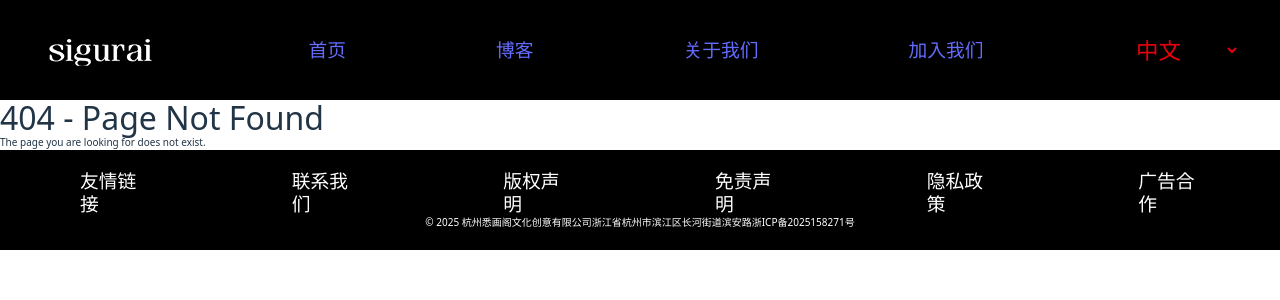
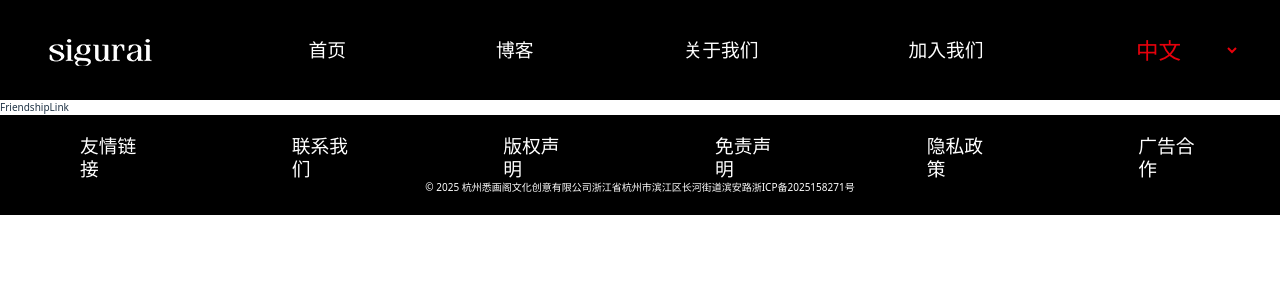
Before and after one commit to fighting53/xihuage-website, a React (Vite) app: page /friendship_link in a window 1280 px wide. Before the commit this address had no page. Shown: the top 300 px of the page. Built offline with nearby package versions, Linux system fonts and the light colour scheme.

Commit message:
重定向到主页

```diff
--- a/package.json
+++ b/package.json
@@ -4,7 +4,7 @@
   "version": "0.0.0",
   "type": "module",
   "scripts": {
-    "dev": "vite",
+    "dev": "vite --open",
     "build": "tsc -b && vite build",
     "lint": "eslint .",
     "preview": "vite preview"
@@ -32,6 +32,7 @@
     "globals": "^15.15.0",
     "typescript": "^5.8.2",
     "typescript-eslint": "^8.24.1",
-    "vite": "^6.2.0"
+    "vite": "^6.2.0",
+    "vite-plugin-pages": "^0.32.5"
   }
 }
--- a/src/components/footer/index.tsx
+++ b/src/components/footer/index.tsx
@@ -1,10 +1,11 @@
+import { Link } from "react-router-dom";
 import { Locale, MenuItem } from "../../types";
 const Footer = ({ locale }: { locale: Locale }) => {
   const transformData = (data: Record<string, string>): MenuItem[] => {
-    return Object.entries(data).map(([, value], index) => ({
+    return Object.entries(data).map(([key, value], index) => ({
       id: index,
       value,
-      url: "/",
+      url: `/${key}`,
     }));
   };
   const menuList = transformData(locale.footer);
@@ -14,7 +15,9 @@ const Footer = ({ locale }: { locale: Locale }) => {
       <div className="flex-none ">
         <ul className="flex items-center justify-center gap-60 px-[40px] text-3xl">
           {menuList.map((item) => (
-            <li key={item.id}>{item.value}</li>
+            <li key={item.id}>
+              <Link to={item.url}>{item.value}</Link>
+            </li>
           ))}
         </ul>
       </div>
--- a/src/declarations.d.ts
+++ b/src/declarations.d.ts
@@ -2,3 +2,8 @@ declare module "*.json" {
   const value: string;
   export default value;
 }
+
+declare module "virtual:generated-pages" {
+  const routes: Array<{ path: string; element: JSX.Element }>;
+  export default routes;
+}
--- /dev/null
+++ b/src/pages/friendship-link/index.tsx
@@ -0,0 +1,4 @@
+const FriendshipLink = () => {
+  return <div>FriendshipLink</div>;
+};
+export default FriendshipLink;
--- a/src/routes/index.tsx
+++ b/src/routes/index.tsx
@@ -1,23 +1,31 @@
-import React from "react";
-import { BrowserRouter as Router, Routes, Route } from "react-router-dom";
-import Home from "@/pages/home";
-import Blog from "@/pages/blog";
-import About from "@/pages/about";
-import Contact from "@/pages/contact";
-import Product from "@/pages/product"; // 动态路由页面
-import NotFound from "@/pages/not-found";
+import React, { lazy, Suspense } from "react";
+import { useRoutes, Navigate } from "react-router-dom";
+
+// 使用 React.lazy 动态导入页面组件
+const Home = lazy(() => import("@/pages/home"));
+const Blog = lazy(() => import("@/pages/blog"));
+const About = lazy(() => import("@/pages/about"));
+const Contact = lazy(() => import("@/pages/contact"));
+const Product = lazy(() => import("@/pages/product"));
+const NotFound = lazy(() => import("@/pages/not-found"));
+const FriendshipLink = lazy(() => import("@/pages/friendship-link"));
+
+// 路由配置数组
+const routes = [
+  { path: "/", element: <Navigate to="/home" replace /> }, // 重定向
+  { path: "/home", element: <Home /> },
+  { path: "/blog", element: <Blog /> },
+  { path: "/about", element: <About /> },
+  { path: "/contact", element: <Contact /> },
+  { path: "/friendship_link", element: <FriendshipLink /> },
+  { path: "/product/:id", element: <Product /> },
+  { path: "*", element: <NotFound /> },
+];
 
 const AppRoutes: React.FC = () => {
-  return (
-    <Routes>
-      <Route path="/home" element={<Home />} />
-      <Route path="/blog" element={<Blog />} />
-      <Route path="/about" element={<About />} />
-      <Route path="/contact" element={<Contact />} />
-      <Route path="/product/:id" element={<Product />} />
-      <Route path="*" element={<NotFound />} />
-    </Routes>
-  );
+  const element = useRoutes(routes);
+  // 使用 Suspense 组件包裹路由元素，以便在加载延迟时显示一个占位符
+  return <Suspense fallback={<div>Loading...</div>}>{element}</Suspense>;
 };
 
 export default AppRoutes;
--- a/src/styles/base.css
+++ b/src/styles/base.css
@@ -8,7 +8,6 @@ html {
 }
 a {
   font-weight: 500;
-  color: #646cff;
   text-decoration: inherit;
   cursor: pointer;
 }
--- /dev/null
+++ b/src/types/vite-env.d.ts
@@ -0,0 +1 @@
+/// <reference types="vite-plugin-pages/client" />
--- a/vite.config.ts
+++ b/vite.config.ts
@@ -1,11 +1,20 @@
 import { defineConfig } from "vite";
 import react from "@vitejs/plugin-react";
 import tailwindcss from "@tailwindcss/vite";
+import Pages from "vite-plugin-pages";
 import { resolve } from "path";
 
 // https://vite.dev/config/
 export default defineConfig({
-  plugins: [react(), tailwindcss()],
+  plugins: [
+    react(),
+    tailwindcss(),
+    Pages({
+      dirs: "src/pages", // 指定页面目录
+      extensions: ["tsx"], // 支持的文件扩展名
+      importMode: "async", // 按需加载页面组件
+    }),
+  ],
   resolve: {
     alias: { "@": resolve(__dirname, "src") },
   },
```
Also changed, not shown: 1 other file (tests, documents, lock files or other folders).
